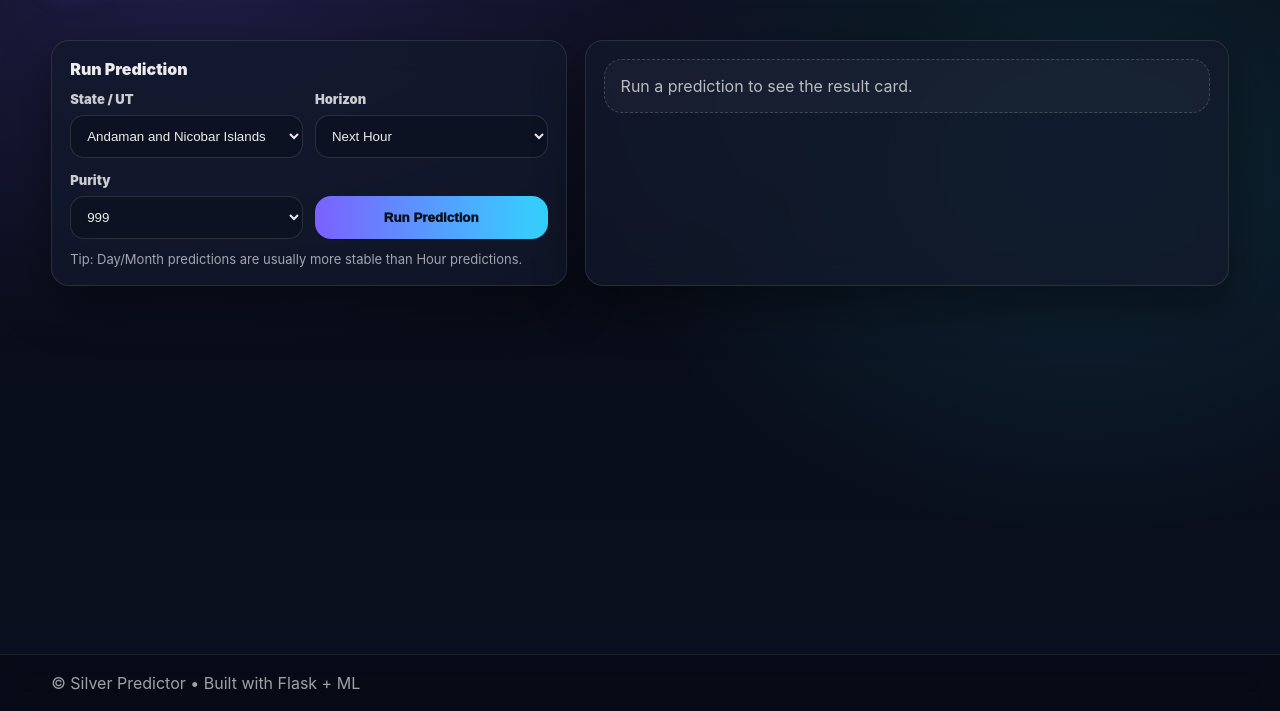
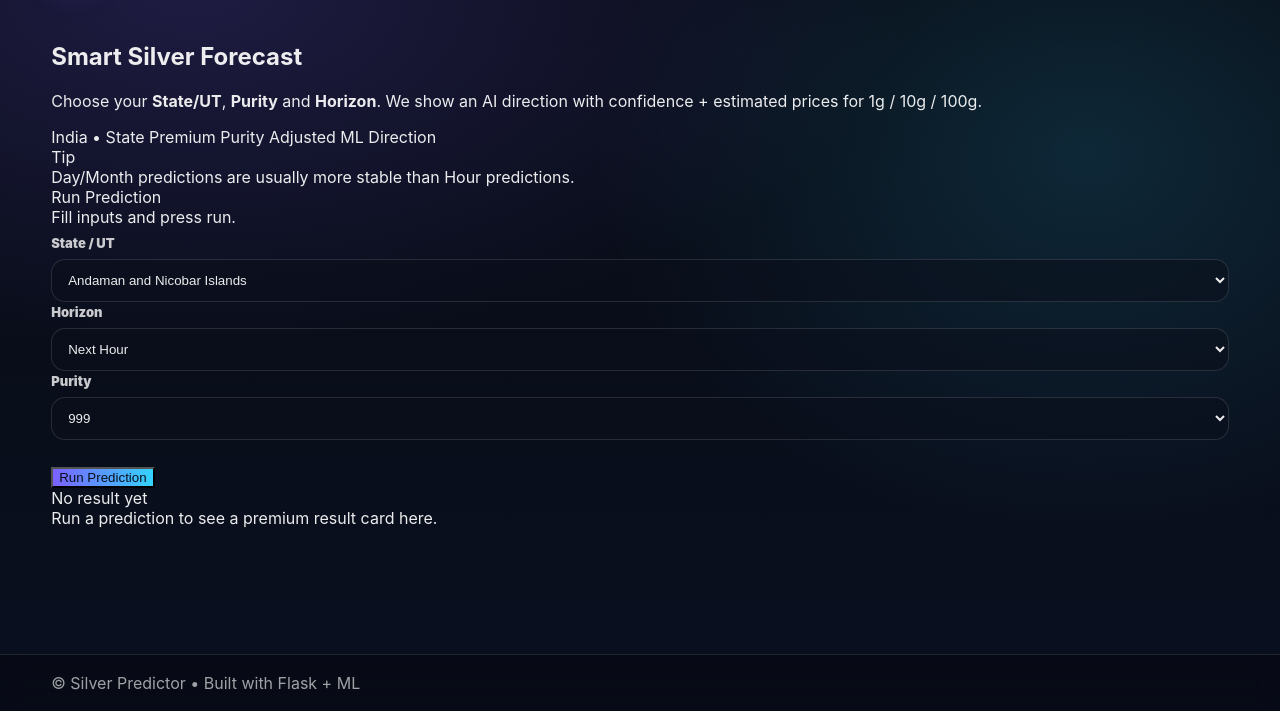
Before and after one commit to Bhavy123321/Silver-Price-Predictor, a Flask app: page / in a window 1280 px wide. Shown: the part 89-800 px from the top of the page. Run offline with Flask 3, Linux system fonts and the light colour scheme.

Commit message:
Update index.html

```diff
--- a/templates/index.html
+++ b/templates/index.html
@@ -1,12 +1,40 @@
 {% extends "base.html" %}
 {% block content %}
 
-<div class="dash-wrap">
-  <div class="card card-form">
-    <div class="card-title">Run Prediction</div>
+<section class="hero">
+  <div class="hero-left">
+    <h1>Smart Silver Forecast</h1>
+    <p>
+      Choose your <b>State/UT</b>, <b>Purity</b> and <b>Horizon</b>.
+      We show an AI direction with confidence + estimated prices for 1g / 10g / 100g.
+    </p>
+    <div class="hero-badges">
+      <span class="badge">India • State Premium</span>
+      <span class="badge">Purity Adjusted</span>
+      <span class="badge">ML Direction</span>
+    </div>
+  </div>
+
+  <div class="hero-right">
+    <div class="mini-card">
+      <div class="mini-title">Tip</div>
+      <div class="mini-text">Day/Month predictions are usually more stable than Hour predictions.</div>
+    </div>
+  </div>
+</section>
+
+<div class="layout">
+  <!-- LEFT: FORM -->
+  <div class="panel">
+    <div class="panel-head">
+      <div>
+        <div class="panel-title">Run Prediction</div>
+        <div class="panel-sub">Fill inputs and press run.</div>
+      </div>
+    </div>
 
     <form method="POST" class="form">
-      <div class="dash-2">
+      <div class="row2">
         <div class="field">
           <label>State / UT</label>
           <select name="state" required>
@@ -15,7 +43,6 @@
             {% endfor %}
           </select>
         </div>
-
         <div class="field">
           <label>Horizon</label>
           <select name="horizon" required>
@@ -26,7 +53,7 @@
         </div>
       </div>
 
-      <div class="dash-2">
+      <div class="row2">
         <div class="field">
           <label>Purity</label>
           <select name="purity" required>
@@ -39,76 +66,80 @@
 
         <div class="field">
           <label class="ghost">.</label>
-          <button class="btn btn-primary" type="submit">Run Prediction</button>
+          <button class="btn-primary" type="submit">Run Prediction</button>
+        </div>
+      </div>
+    </form>
+  </div>
+
+  <!-- RIGHT: RESULT CARD -->
+  <div class="panel result">
+    {% if result %}
+      <div class="result-top">
+        <div>
+          <div class="result-kicker">PREDICTION RESULT</div>
+          <div class="result-big">
+            <span class="dir {{ 'up' if result.direction=='UP' else 'down' }}">{{ result.direction }}</span>
+            <span class="sep">•</span>
+            <span>{{ result.confidence }}% confidence</span>
+          </div>
+          <div class="result-meta">{{ result.horizon }} • {{ result.state }} • Purity {{ result.purity }}</div>
+        </div>
+
+        <div class="dir-bubble {{ 'up' if result.direction=='UP' else 'down' }}">{{ result.direction }}</div>
+      </div>
+
+      <div class="market-strip">
+        <div class="market-label">CURRENT SILVER PRICE (MARKET REFERENCE)</div>
+        <div class="market-value">
+          ₹{{ result.base_per_g }} /g <span class="dot">•</span> ₹{{ result.base_inr_kg }} /kg
         </div>
       </div>
 
-      <div class="hint">Tip: Day/Month predictions are usually more stable than Hour predictions.</div>
-    </form>
-  </div>
-
-  <div class="card result-card">
-    {% if result %}
-      <div class="result-top">
-        <div>
-          <div class="kicker">PREDICTION RESULT</div>
-          <div class="result-big">{{ result.direction }} • {{ result.confidence }}% confidence</div>
-          <div class="result-meta">{{ result.horizon }} • {{ result.state }} • Purity {{ result.purity }}</div>
-        </div>
-
-        <div class="dir-pill {{ 'up' if result.direction=='UP' else 'down' }}">
-          {{ result.direction }}
-        </div>
-      </div>
-
-      <div class="market-strip">
-        <div class="market-k">CURRENT SILVER PRICE (MARKET REFERENCE)</div>
-        <div class="market-v">
-          ₹{{ result.base_per_g }} /g &nbsp; • &nbsp; ₹{{ result.base_inr_kg }} /kg
-        </div>
-      </div>
-
-      <div class="stats3">
+      <div class="grid3">
         <div class="stat">
           <div class="stat-k">BASE (INR/KG)</div>
           <div class="stat-v">₹{{ result.base_inr_kg }}</div>
-          <div class="stat-sub">Market INR/kg (converted)</div>
+          <div class="stat-s">Market INR/kg (converted)</div>
         </div>
 
         <div class="stat">
           <div class="stat-k">PREMIUM (₹/KG)</div>
           <div class="stat-v">₹{{ result.premium_per_kg }}</div>
-          <div class="stat-sub">State/wholesale premium</div>
+          <div class="stat-s">State/wholesale premium</div>
         </div>
 
-        <div class="stat stat-green">
+        <div class="stat accent">
           <div class="stat-k">FINAL RATE (₹/G)</div>
           <div class="stat-v">₹{{ result.final_per_g }}</div>
-          <div class="stat-sub">(Base + Premium) per gram</div>
+          <div class="stat-s">(Base + Premium) per gram</div>
         </div>
       </div>
 
-      <div class="amount-row">
-        <div class="amount-item">
-          <span class="amount-pill">1g amount</span>
-          <span class="amount-val">₹{{ result.prices.p1 }}</span>
+      <div class="amounts">
+        <div class="amt">
+          <span class="pill">1g amount</span>
+          <span class="val">₹{{ result.prices.p1 }}</span>
         </div>
-        <div class="amount-item">
-          <span class="amount-pill">10g amount</span>
-          <span class="amount-val">₹{{ result.prices.p10 }}</span>
+        <div class="amt">
+          <span class="pill">10g amount</span>
+          <span class="val">₹{{ result.prices.p10 }}</span>
         </div>
-        <div class="amount-item">
-          <span class="amount-pill">100g amount</span>
-          <span class="amount-val">₹{{ result.prices.p100 }}</span>
+        <div class="amt">
+          <span class="pill">100g amount</span>
+          <span class="val">₹{{ result.prices.p100 }}</span>
         </div>
       </div>
 
-      <div class="disclaimer">
+      <div class="warn">
         ⚠️ These are AI-based estimates using historical trends and market reference.
         Treat them as smart reference — not guaranteed rates.
       </div>
     {% else %}
-      <div class="empty-box">Run a prediction to see the result card.</div>
+      <div class="empty">
+        <div class="empty-title">No result yet</div>
+        <div class="empty-text">Run a prediction to see a premium result card here.</div>
+      </div>
     {% endif %}
   </div>
 </div>
```
